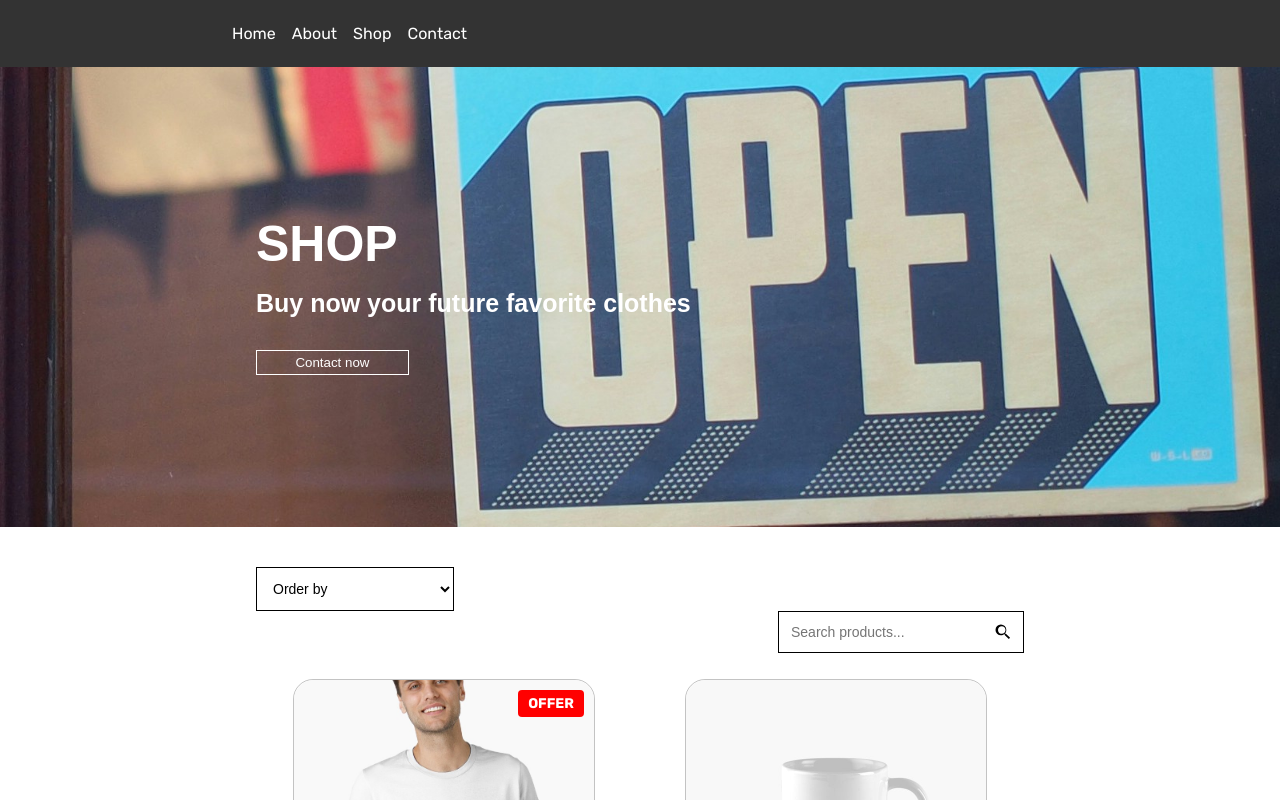
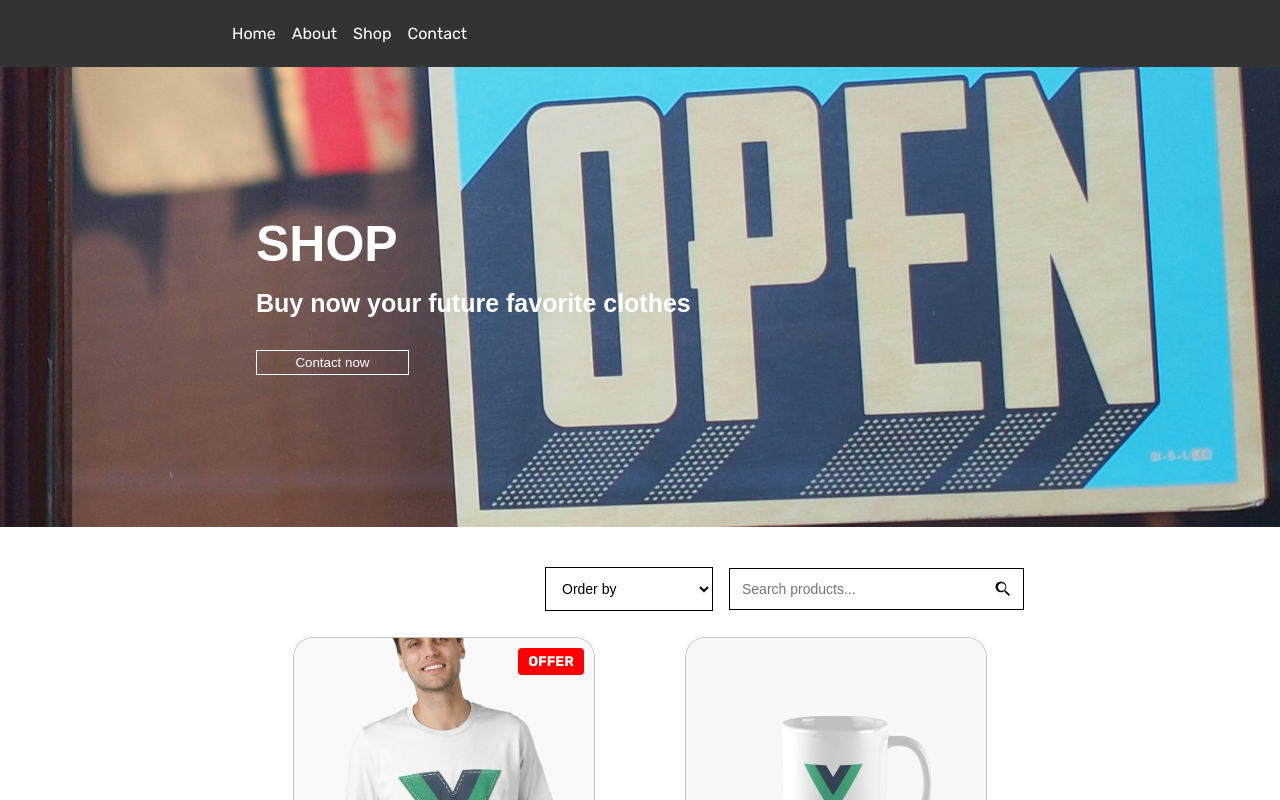
Before and after one commit to carmengm14/prueba-vue, a Vue app: page /shop in a window 1280 px wide. Shown: the top 800 px of the page. Built offline with nearby package versions, Linux system fonts and the light colour scheme.

Commit message:
estilos barras de busqueda y ordenacion

```diff
--- a/src/components/OrderByShopComponent.vue
+++ b/src/components/OrderByShopComponent.vue
@@ -26,8 +26,9 @@ export default {
 
 <style scoped>
 .orderSelect {
+  width: auto;
   border: 1px solid #000;
-  padding: 12px 40px 12px 12px;
+  padding: 12px 10px 12px 12px;
   background: transparent;
   font-size: 14px;
   outline: none;
--- a/src/components/SearchBar.vue
+++ b/src/components/SearchBar.vue
@@ -22,14 +22,9 @@ export default {
 </script>
 
 <style scoped>
-.content {
-  display: flex;
-  justify-content: flex-end; /* empuja el buscador a la derecha */
-  width: 100%;
-}
 .searchInput {
-  width: 25%;
-  padding: 12px 40px 12px 12px; /* espacio para la lupa */
+  width: auto;
+  padding: 12px 100px 12px 12px; /* espacio para la lupa */
   border: 1px solid #000;
   background: transparent;
   font-size: 14px;
--- a/src/views/ShopView.vue
+++ b/src/views/ShopView.vue
@@ -8,8 +8,10 @@
       :bgImage="require('@/assets/foto-shop.jpg')"
     />
     <div class="contenidos-principales">
-      <OrderByShopComponent @order="selectedOrder = $event" />
-      <SearchBar @search="searchQuery = $event" />
+      <div class="content">
+        <OrderByShopComponent @order="selectedOrder = $event" />
+        <SearchBar @search="searchQuery = $event" />
+      </div>
       <div class="products">
         <ProductCard v-for="item in filteredProducts" :key="item.id" :product="item" />
       </div>
@@ -90,4 +92,10 @@ export default {
   justify-items: center;
   gap: 1rem;
 }
+.content {
+  display: flex;
+  justify-content: flex-end;
+  align-items: center;
+  gap: 1rem;
+}
 </style>
```
